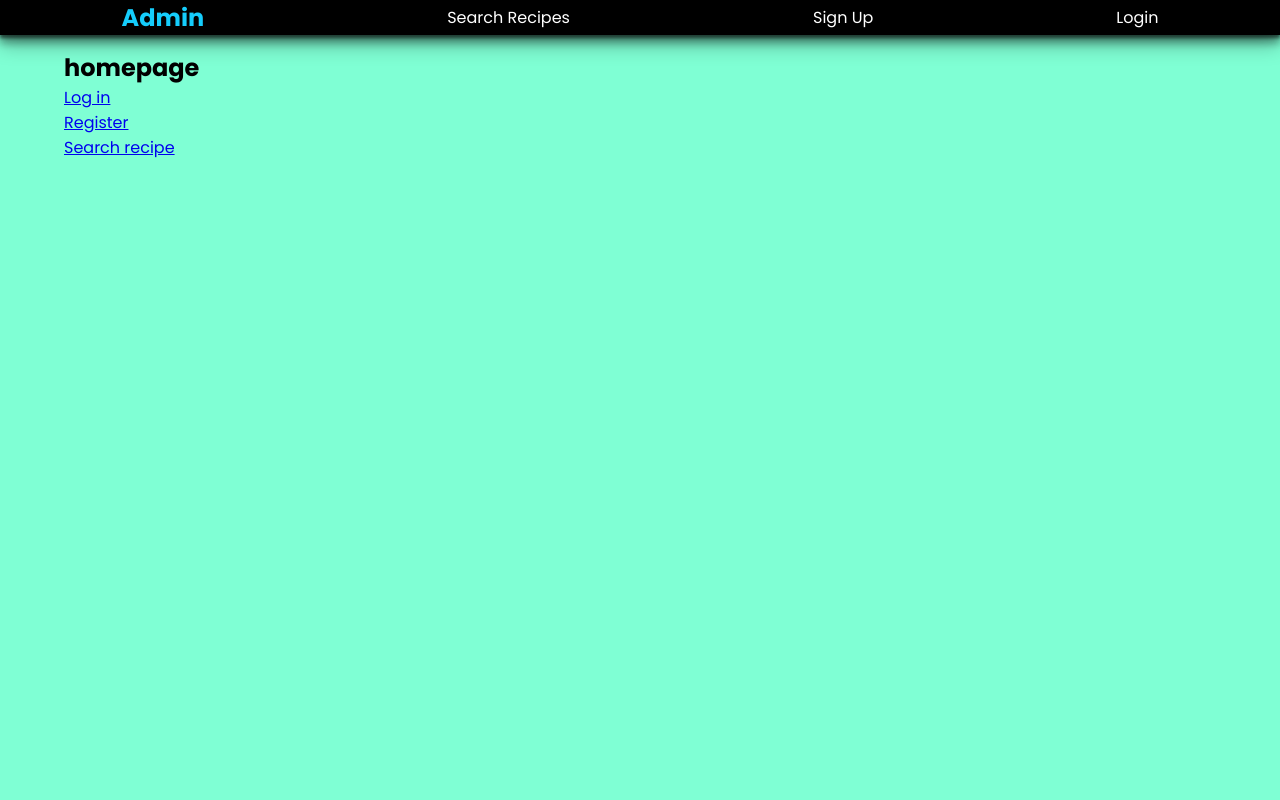
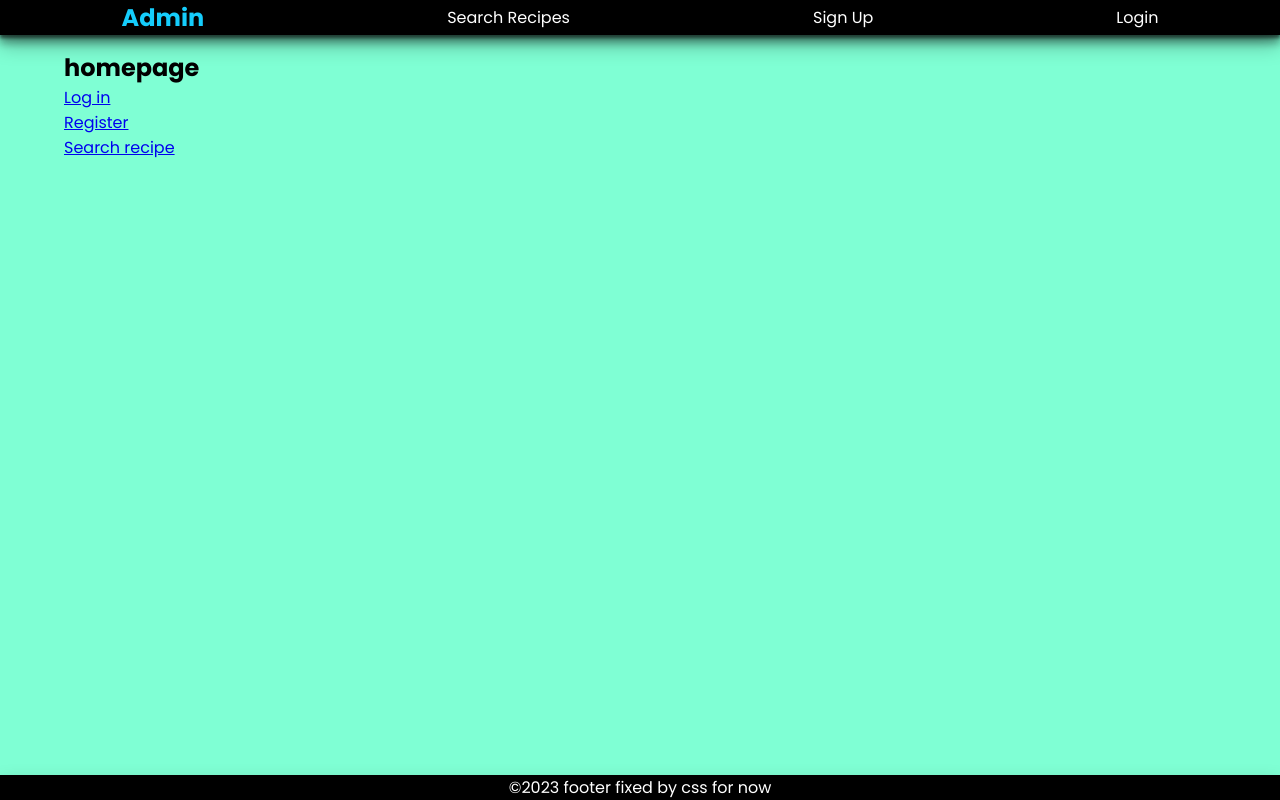
Before and after one commit to GeorgeMc1/FP-frontend, a React (Create React App) app: page / in a window 1280 px wide. Built offline with nearby package versions, Linux system fonts and the light colour scheme; the HTML template or start-up script is replaced by a standard one.

Commit message:
footer component added

```diff
--- a/src/App.js
+++ b/src/App.js
@@ -11,6 +11,7 @@ import RecipeSearchPage from "./views/RecipeSearchPage";
 import RegisterPage from "./views/RegisterPage";
 import UserProfilePage from "./views/UserProfilePage";
 import Navbar from "./components/Navbar";
+import Footer from "./components/Footer"
 
 
 
@@ -97,6 +98,7 @@ function App() {
 				/>
 
 			</Routes>
+			<Footer/>
 		</BrowserRouter>
 	);
 
--- /dev/null
+++ b/src/components/Footer/FooterElements.js
@@ -0,0 +1,14 @@
+import styled from "styled-components";
+
+
+export const FooterDiv = styled.nav`
+    background: #000;
+    display: flex;
+    justify-content: space-around;
+    position: fixed;
+    bottom:0;
+    z-index: 10;
+    width: 100%; /* Full width */
+    color:#fff;
+    box-shadow: rgba(0, 0, 0, 0.29) 0px 10px 20px, rgba(0, 0, 0, 0.33) 0px 8px 8px, rgba(0, 0, 0, 0.53) 0px 3px 3px;
+`
--- /dev/null
+++ b/src/components/Footer/index.js
@@ -0,0 +1,18 @@
+import React from 'react'
+import { FooterDiv } from './FooterElements';
+
+
+const Footer = () => {
+  return (
+    <FooterDiv>
+    <p>&copy;2023 footer fixed by css for now </p>
+    </FooterDiv>
+
+
+
+
+
+  );
+};
+
+export default Footer;
```
